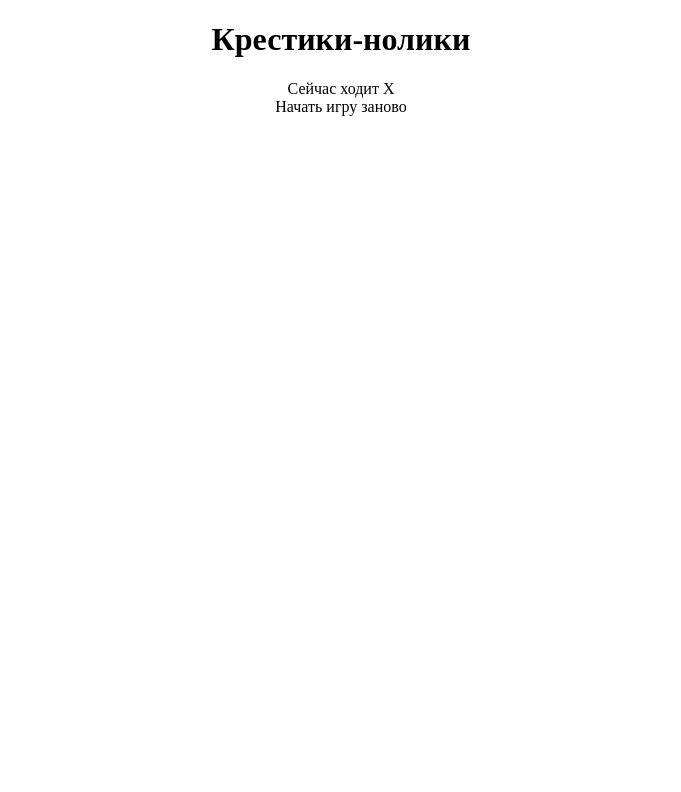
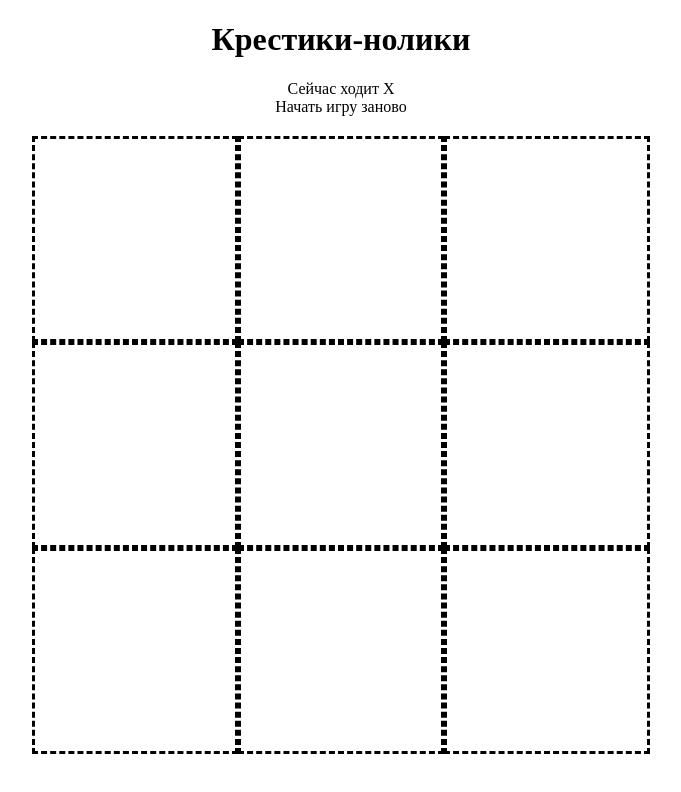
Before and after one commit to jamesscreen/lesson_06_XvsO, a plain HTML site: page index.html in a window 1280 px wide. Shown: the whole page, without its empty margins (299-980 px from the left). Drawn offline with Linux system fonts and the light colour scheme.

Commit message:
Задаем размеры, границы и выравнивание ячеек игрового поля.

```diff
--- a/style.css
+++ b/style.css
@@ -2,8 +2,15 @@ h1, .step_status, .button_reset {
 	text-align: center;
 }
 
-.board{
+.board {
   margin: 20px auto 0;
   width: 618px;
   height: 618px;
 }
+
+.cell {
+	border: 3px dashed black;
+  width: 200px;
+  height: 200px;
+  float: left;
+}
```
